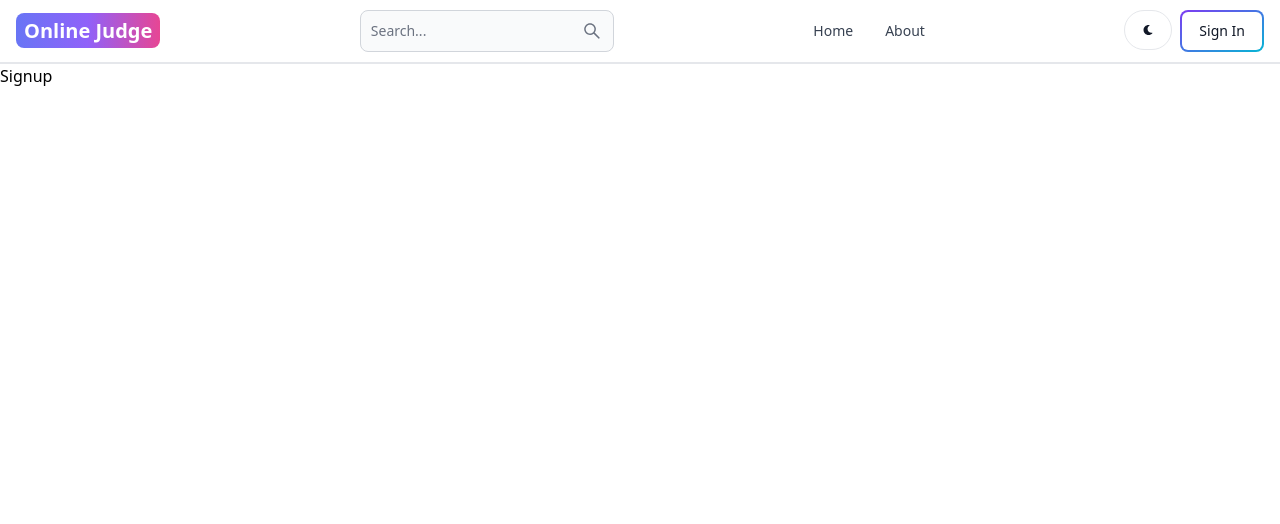
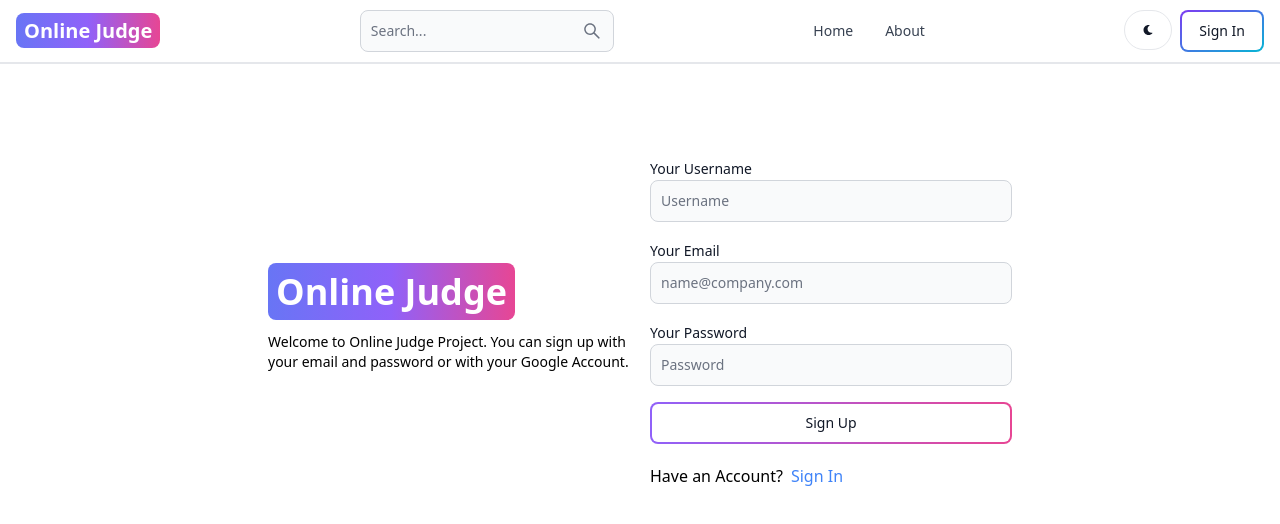
Before and after one commit to Satyesh7/Online-Judge-Project, a React (Vite) app in the folder client/: page /sign-up in a window 1280 px wide. Shown: the top 524 px of the page. Built offline with nearby package versions, Linux system fonts and the light colour scheme.

Commit message:
create sign up page UI

```diff
--- a/client/src/pages/Signup.jsx
+++ b/client/src/pages/Signup.jsx
@@ -1,7 +1,48 @@
+import { Button, Label, TextInput } from 'flowbite-react'
 import React from 'react'
+import { Link } from 'react-router-dom'
 
 export default function Signup() {
   return (
-    <div>Signup</div>
+    <div className='min-h-screen mt-20' >
+      <div className='flex p-3 max-w-3xl mx-auto flex-col md:flex-row md:items-center gap-5'>
+        {/*left*/}
+        <div className='flex-1'>
+        <Link to="/" className=' font-bold dark:text-white text-4xl'>
+        <span className='px-2 py-1 bg-gradient-to-r from-indigo-500 via-purple-500 to-pink-500 rounded-lg text-white' > Online Judge
+        </span>
+        </Link>
+        <p className='text-sm mt-5'>
+         Welcome to Online Judge Project. You can sign up with your email and password or with your Google Account.
+        </p>
+        </div>
+        {/*right*/}
+
+        <div className='flex-1'>
+          <form className='flex flex-col gap-4'>
+            <div>
+              <Label value='Your Username'/>
+              <TextInput type='text' placeholder='Username' id='Username'/>
+            </div>
+            <div>
+              <Label value='Your Email'/>
+              <TextInput type='text' placeholder='name@company.com' id='Email'/>
+            </div>
+            <div>
+              <Label value='Your Password'/>
+              <TextInput type='text' placeholder='Password' id='Password'/>
+            </div>
+            <Button gradientDuoTone='purpleToPink' type='submit' outline>
+              Sign Up
+            </Button>
+          </form>
+          <div className='flex gap-2 mt-5'>
+            <span>Have an Account?</span>
+            <Link to='/sign-in' className='text-blue-500'> Sign In </Link>
+          </div>
+        </div>
+
+      </div>
+    </div>
   )
 }
```
